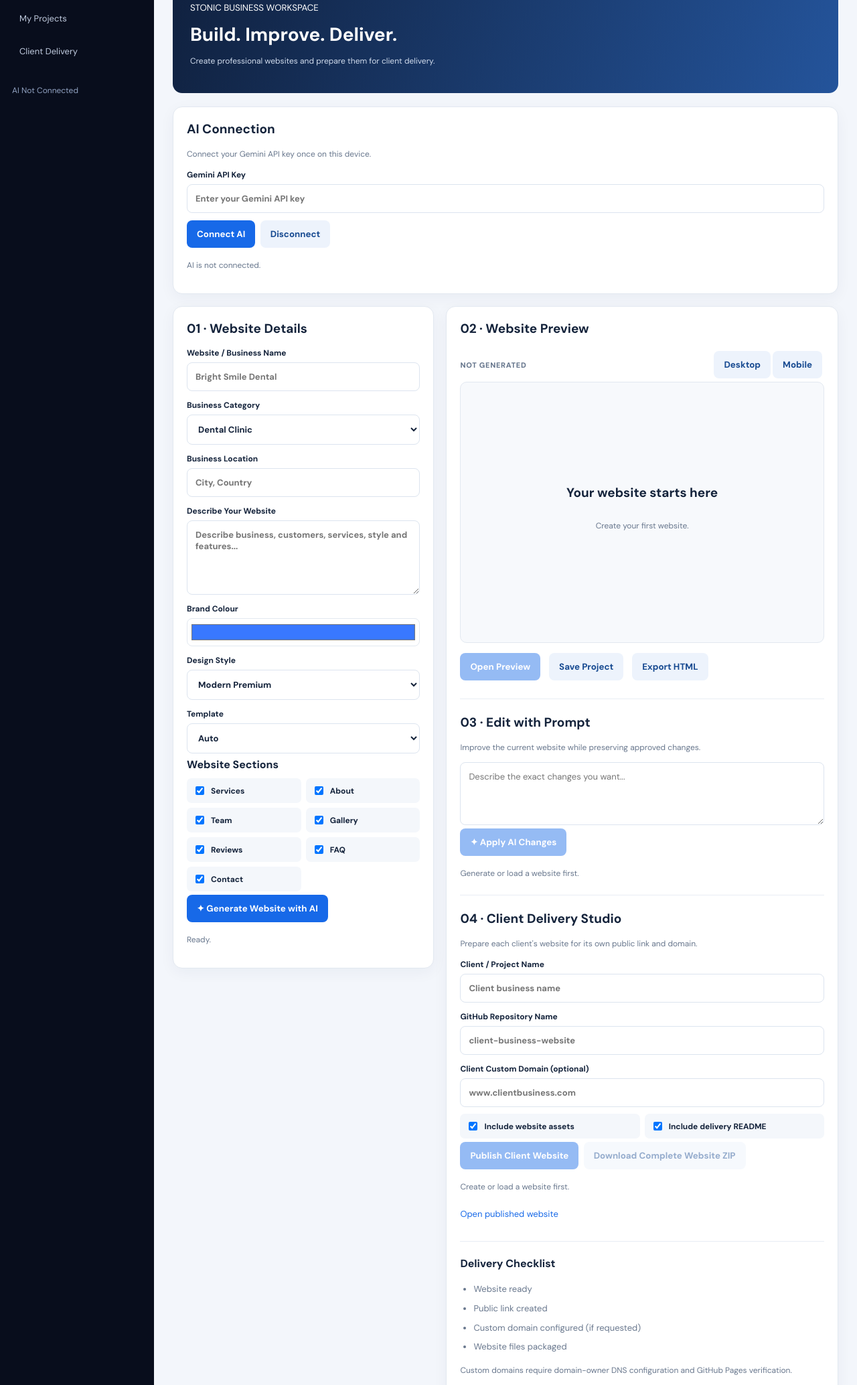
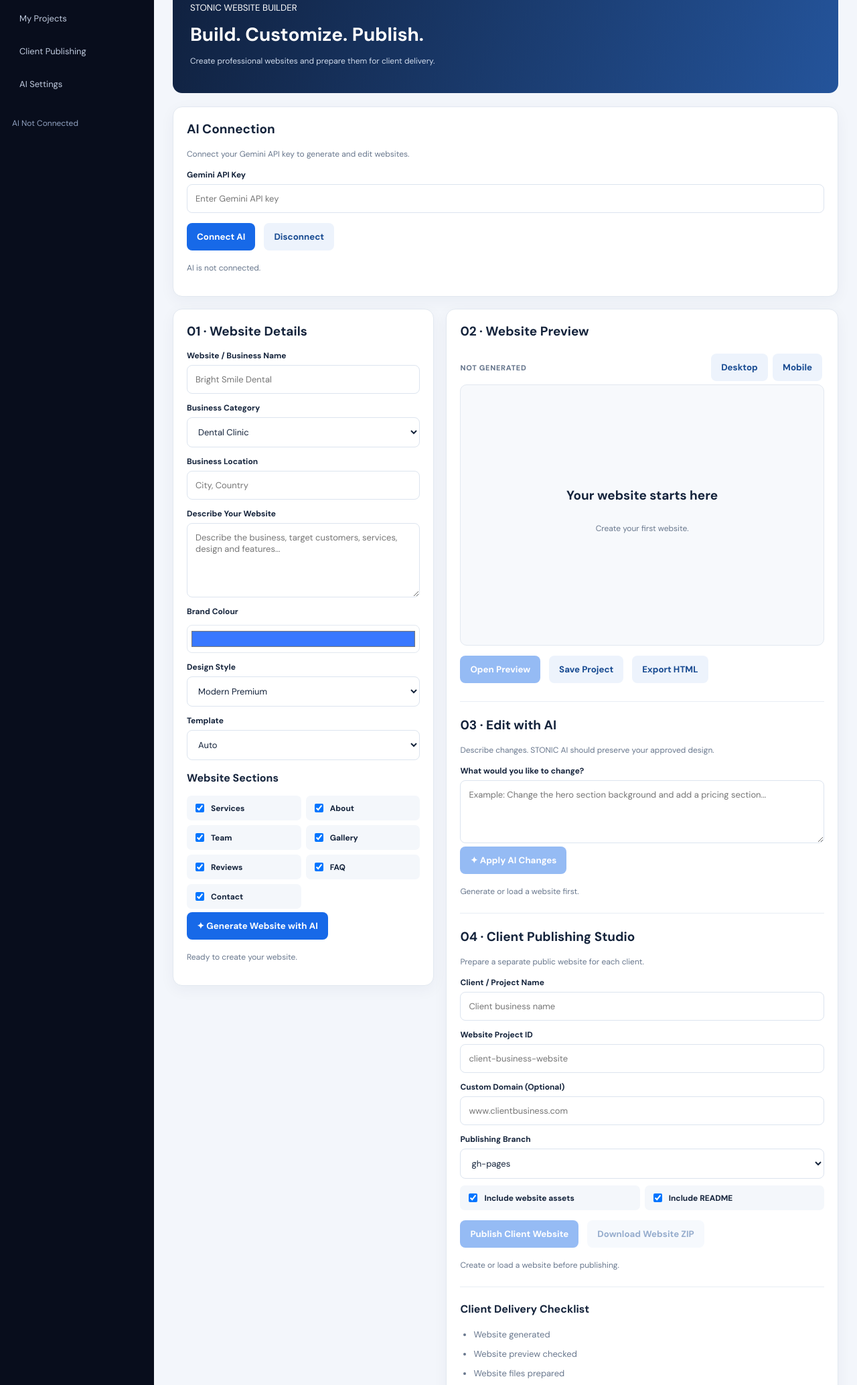
Before and after one commit to stoninkham-dotcom/stonic-platform-, a plain HTML site: page index.html in a window 1280 px wide. Shown: the part 145-2213 px from the top of the page at 67% size. Drawn offline with Linux system fonts and the light colour scheme.

Commit message:
Update index.html

```diff
--- a/index.html
+++ b/index.html
@@ -1,154 +1,290 @@
 
-<!doctype html>
+<!DOCTYPE html>
 <html lang="en">
 <head>
-<meta charset="utf-8">
-<meta name="viewport" content="width=device-width,initial-scale=1">
+  <meta charset="UTF-8">
+  <meta name="viewport" content="width=device-width, initial-scale=1">
   <meta name="theme-color" content="#080d1c">
+  <meta name="description" content="STONIC — AI Website Builder and Client Delivery Studio">
   <title>STONIC — Website Studio</title>
   <link rel="stylesheet" href="style.css">
 </head>
 <body>
 <div class="shell">
-<aside>
-<a class="brand" href="#">S <span>STONIC<small>WEBSITE STUDIO</small></span></a>
+
+  <aside class="sidebar">
+    <a class="brand" href="#">
+      <span class="brand-icon">S</span>
+      <span>STONIC<small>WEBSITE STUDIO</small></span>
+    </a>
+
     <nav>
       <a href="#builder">Website Builder</a>
       <a href="#projects">My Projects</a>
-<a href="#publishing">Client Delivery</a>
+      <a href="#publishing">Client Publishing</a>
+      <a href="#apiSettings">AI Settings</a>
     </nav>
-<p id="connectionStatus">Checking connection</p>
+
+    <p id="connectionStatus">Checking connection...</p>
   </aside>
 
   <main>
     <header>
-<div><small>YOUR PRIVATE CREATIVE WORKSPACE</small><h1>Website Studio</h1></div>
-<button id="newProject" class="soft">＋ New project</button>
+      <div>
+        <small>YOUR CREATIVE WORKSPACE</small>
+        <h1>Website Studio</h1>
+      </div>
+      <button id="newProject" class="soft">＋ New Project</button>
     </header>
 
     <section class="banner">
-<small>STONIC BUSINESS WORKSPACE</small>
-<h2>Build. Improve. Deliver.</h2>
+      <small>STONIC WEBSITE BUILDER</small>
+      <h2>Build. Customize. Publish.</h2>
       <p>Create professional websites and prepare them for client delivery.</p>
     </section>
 
+    <!-- AI CONNECTION -->
     <section class="panel" id="apiSettings">
       <h2>AI Connection</h2>
-<p>Connect your Gemini API key once on this device.</p>
-<label>Gemini API Key
-<input id="geminiApiKey" type="password" placeholder="Enter your Gemini API key" autocomplete="off">
-</label>
+      <p>Connect your Gemini API key to generate and edit websites.</p>
+
+      <label for="geminiApiKey">Gemini API Key</label>
+      <input
+        id="geminiApiKey"
+        type="password"
+        placeholder="Enter Gemini API key"
+        autocomplete="off"
+      >
+
+      <div class="actions">
         <button id="connectGemini">Connect AI</button>
-<button id="disconnectGemini" class="soft" type="button">Disconnect</button>
+        <button id="disconnectGemini" class="soft" type="button">
+          Disconnect
+        </button>
+      </div>
+
       <p id="apiStatus">AI is not connected.</p>
     </section>
 
+    <!-- WEBSITE BUILDER -->
     <section class="layout" id="builder">
+
       <div class="panel">
         <h2>01 · Website Details</h2>
-<label>Website / Business Name<input id="projectName" placeholder="Bright Smile Dental"></label>
-<label>Business Category<select id="businessType">
-<option>Dental Clinic</option><option>Restaurant</option><option>Real Estate</option><option>E-commerce</option><option>Agency</option><option>Hotel</option><option>Portfolio</option><option>Education</option><option>Other Business</option>
-</select></label>
-<label>Business Location<input id="businessLocation" placeholder="City, Country"></label>
-<label>Describe Your Website<textarea id="websitePrompt" rows="5" placeholder="Describe business, customers, services, style and features..."></textarea></label>
-<label>Brand Colour<input id="brandColor" type="color" value="#3978ff"></label>
-<label>Design Style<select id="designStyle">
-<option>Modern Premium</option><option>Minimal</option><option>Luxury</option><option>Corporate</option><option>Creative</option>
-</select></label>
-<label>Template<select id="templateChoice">
-<option>Auto</option><option>Professional</option><option>Luxury</option><option>Modern</option>
-</select></label>
-<b>Website Sections</b>
+
+        <label for="projectName">Website / Business Name</label>
+        <input id="projectName" placeholder="Bright Smile Dental">
+
+        <label for="businessType">Business Category</label>
+        <select id="businessType">
+          <option>Dental Clinic</option>
+          <option>Restaurant</option>
+          <option>Real Estate</option>
+          <option>E-commerce</option>
+          <option>Agency</option>
+          <option>Hotel</option>
+          <option>Portfolio</option>
+          <option>Education</option>
+          <option>Other Business</option>
+        </select>
+
+        <label for="businessLocation">Business Location</label>
+        <input id="businessLocation" placeholder="City, Country">
+
+        <label for="websitePrompt">Describe Your Website</label>
+        <textarea
+          id="websitePrompt"
+          rows="5"
+          placeholder="Describe the business, target customers, services, design and features..."
+        ></textarea>
+
+        <label for="brandColor">Brand Colour</label>
+        <input id="brandColor" type="color" value="#3978ff">
+
+        <label for="designStyle">Design Style</label>
+        <select id="designStyle">
+          <option>Modern Premium</option>
+          <option>Minimal</option>
+          <option>Luxury</option>
+          <option>Corporate</option>
+          <option>Creative</option>
+        </select>
+
+        <label for="templateChoice">Template</label>
+        <select id="templateChoice">
+          <option>Auto</option>
+          <option>Professional</option>
+          <option>Luxury</option>
+          <option>Modern</option>
+        </select>
+
+        <h3>Website Sections</h3>
         <div class="checks">
-<label><input type="checkbox" name="sections" value="Services" checked>Services</label>
-<label><input type="checkbox" name="sections" value="About" checked>About</label>
-<label><input type="checkbox" name="sections" value="Team" checked>Team</label>
-<label><input type="checkbox" name="sections" value="Gallery" checked>Gallery</label>
-<label><input type="checkbox" name="sections" value="Reviews" checked>Reviews</label>
-<label><input type="checkbox" name="sections" value="FAQ" checked>FAQ</label>
-<label><input type="checkbox" name="sections" value="Contact" checked>Contact</label>
-</div>
-<button id="generate">✦ Generate Website with AI</button>
-<p id="status">Ready.</p>
+          <label><input type="checkbox" name="sections" value="Services" checked> Services</label>
+          <label><input type="checkbox" name="sections" value="About" checked> About</label>
+          <label><input type="checkbox" name="sections" value="Team" checked> Team</label>
+          <label><input type="checkbox" name="sections" value="Gallery" checked> Gallery</label>
+          <label><input type="checkbox" name="sections" value="Reviews" checked> Reviews</label>
+          <label><input type="checkbox" name="sections" value="FAQ" checked> FAQ</label>
+          <label><input type="checkbox" name="sections" value="Contact" checked> Contact</label>
         </div>
 
+        <button id="generate" class="primary">
+          ✦ Generate Website with AI
+        </button>
+        <p id="status">Ready to create your website.</p>
+      </div>
+
+      <!-- LIVE PREVIEW -->
       <div class="panel">
         <h2>02 · Website Preview</h2>
+
         <div class="toolbar">
           <span id="previewStatus">NOT GENERATED</span>
-<span><button id="desktopView" class="soft">Desktop</button><button id="mobileView" class="soft">Mobile</button></span>
+          <div>
+            <button id="desktopView" class="soft">Desktop</button>
+            <button id="mobileView" class="soft">Mobile</button>
           </div>
+        </div>
+
         <div id="canvasState" class="canvas">
-<h2 id="canvasTitle">Your website starts here</h2>
-<p id="canvasDescription">Create your first website.</p>
+          <h2>Your website starts here</h2>
+          <p>Create your first website using STONIC AI.</p>
         </div>
+
         <div class="actions">
           <button id="previewWebsite" disabled>Open Preview</button>
           <button id="saveProject" class="soft">Save Project</button>
           <button id="exportProject" class="soft">Export HTML</button>
         </div>
+
         <hr>
-<h2>03 · Edit with Prompt</h2>
-<p>Improve the current website while preserving approved changes.</p>
-<textarea id="editPrompt" rows="4" placeholder="Describe the exact changes you want..."></textarea>
-<button id="applyPromptChanges" disabled>✦ Apply AI Changes</button>
+
+        <!-- AI EDITOR -->
+        <h2>03 · Edit with AI</h2>
+        <p>Describe changes. STONIC AI should preserve your approved design.</p>
+
+        <label for="editPrompt">What would you like to change?</label>
+        <textarea
+          id="editPrompt"
+          rows="4"
+          placeholder="Example: Change the hero section background and add a pricing section..."
+        ></textarea>
+
+        <button id="applyPromptChanges" disabled>
+          ✦ Apply AI Changes
+        </button>
+
         <p id="editStatus">Generate or load a website first.</p>
+
         <div id="historyList"></div>
 
         <hr>
+
+        <!-- CLIENT PUBLISHING -->
         <section id="publishing">
-<h2>04 · Client Delivery Studio</h2>
-<p>Prepare each client's website for its own public link and domain.</p>
+          <h2>04 · Client Publishing Studio</h2>
+          <p>
+            Prepare a separate public website for each client.
+          </p>
 
-<label>Client / Project Name
-<input id="deliveryClientName" placeholder="Client business name">
-</label>
+          <label for="deliveryClientName">Client / Project Name</label>
+          <input
+            id="deliveryClientName"
+            placeholder="Client business name"
+          >
 
-<label>GitHub Repository Name
-<input id="deliveryRepoName" placeholder="client-business-website">
-</label>
+          <label for="deliveryRepoName">Website Project ID</label>
+          <input
+            id="deliveryRepoName"
+            placeholder="client-business-website"
+          >
 
-<label>Client Custom Domain (optional)
-<input id="deliveryDomain" placeholder="www.clientbusiness.com">
-</label>
+          <label for="deliveryDomain">Custom Domain (Optional)</label>
+          <input
+            id="deliveryDomain"
+            placeholder="www.clientbusiness.com"
+          >
+
+          <label for="deliveryBranch">Publishing Branch</label>
+          <select id="deliveryBranch">
+            <option value="gh-pages">gh-pages</option>
+            <option value="main">main</option>
+          </select>
 
           <div class="checks">
-<label><input id="deliveryIncludeAssets" type="checkbox" checked>Include website assets</label>
-<label><input id="deliveryIncludeReadme" type="checkbox" checked>Include delivery README</label>
+            <label>
+              <input id="deliveryIncludeAssets" type="checkbox" checked>
+              Include website assets
+            </label>
+            <label>
+              <input id="deliveryIncludeReadme" type="checkbox" checked>
+              Include README
+            </label>
           </div>
 
-<button id="publishWebsite" disabled>Publish Client Website</button>
-<button id="downloadPublish" class="soft" disabled>Download Complete Website ZIP</button>
+          <div class="actions">
+            <button id="publishWebsite" disabled>
+              Publish Client Website
+            </button>
+            <button id="downloadPublish" class="soft" disabled>
+              Download Website ZIP
+            </button>
+          </div>
 
-<p id="publishStatus">Create or load a website first.</p>
-<a id="publishedLink" hidden>Open published website</a>
+          <p id="publishStatus">
+            Create or load a website before publishing.
+          </p>
+
+          <div id="publishResult" hidden>
+            <h3>Website Publishing Result</h3>
+            <a id="publishedLink" target="_blank" rel="noopener noreferrer">
+              Open Public Website
+            </a>
+            <p id="publishedUrl"></p>
+          </div>
 
           <hr>
-<h3>Delivery Checklist</h3>
+
+          <h3>Client Delivery Checklist</h3>
           <ul id="deliveryChecklist">
-<li>Website ready</li>
-<li>Public link created</li>
-<li>Custom domain configured (if requested)</li>
-<li>Website files packaged</li>
+            <li>Website generated</li>
+            <li>Website preview checked</li>
+            <li>Website files prepared</li>
+            <li>Public URL verified</li>
+            <li>Client delivery completed</li>
           </ul>
-<p>Custom domains require domain-owner DNS configuration and GitHub Pages verification.</p>
+
+          <p>
+            A website is not considered published until its public URL
+            has been opened and verified successfully.
+          </p>
         </section>
       </div>
     </section>
 
+    <!-- PROJECTS -->
     <section class="panel projects" id="projects">
       <h2>My Projects</h2>
       <div id="projectList">No saved projects yet.</div>
     </section>
-<footer>© STONIC Website Studio</footer>
+
+    <footer>
+      © STONIC Website Studio
+    </footer>
   </main>
 </div>
 
 <script src="app.js" defer></script>
+
 <script>
-if("serviceWorker" in navigator)
-addEventListener("load",()=>navigator.serviceWorker.register("./service-worker.js").catch(()=>{}));
+  if ("serviceWorker" in navigator) {
+    window.addEventListener("load", () => {
+      navigator.serviceWorker
+        .register("./service-worker.js")
+        .catch(error => console.error("Service worker:", error));
+    });
+  }
 </script>
 </body>
         </html>
```
Lines whose indentation alone changed are shown as unchanged.
